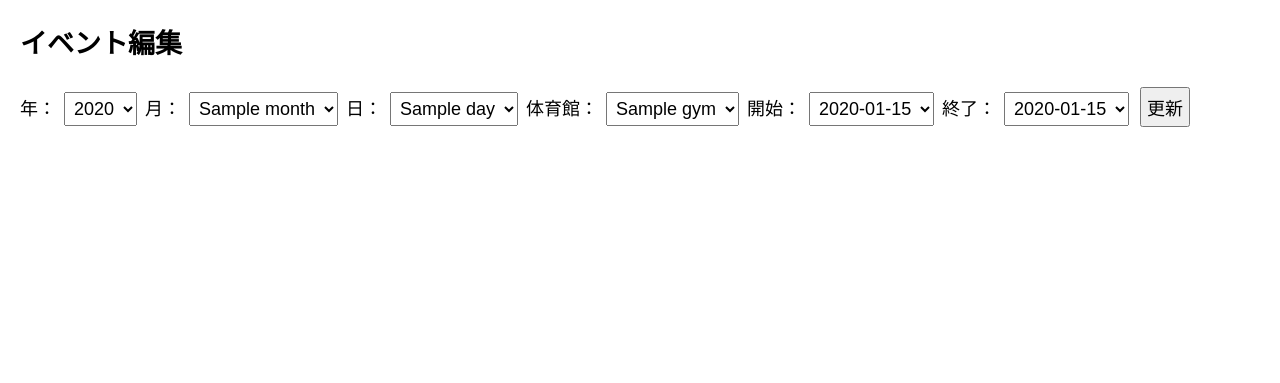
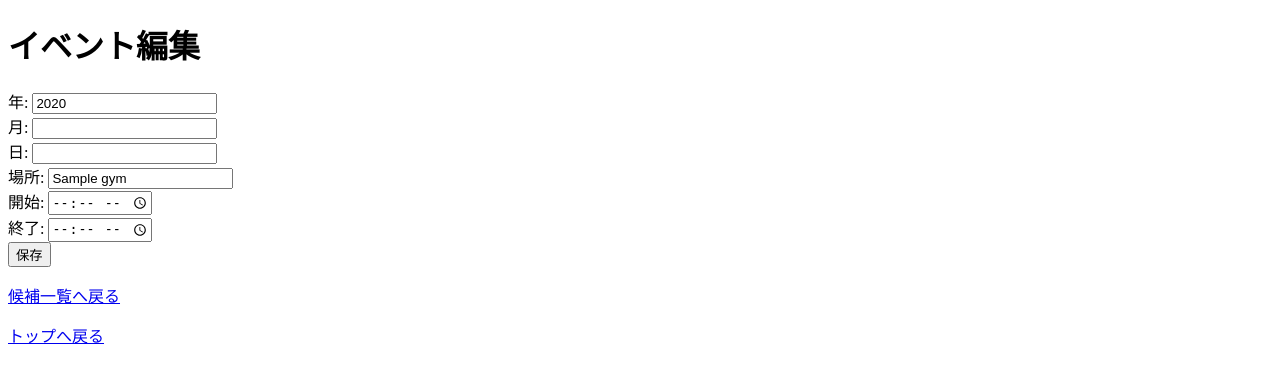
Before and after one commit to matsumurashin0125/event-app6, a Flask app: template templates/edit_event.html in a window 1280 px wide. Shown: the top 383 px of the page. Run offline with Flask 3, Linux system fonts and the light colour scheme; the template is opened without the code that fills it: most values are stand-ins (such as "Sample title", 1, 10 or a date in 2020).

Commit message:
edit_event.html を更新

```diff
--- a/templates/edit_event.html
+++ b/templates/edit_event.html
@@ -1,52 +1,25 @@
-{% extends "base.html" %}
-{% block content %}
-<h2>イベント編集</h2>
+<!DOCTYPE html>
+<html>
+<head>
+    <title>イベント編集</title>
+</head>
+<body>
 
-<form method="POST">
+<h1>イベント編集</h1>
 
-  年：
-  <select name="year">
-    {% for y in years %}
-      <option value="{{ y }}" {% if y == cand.year %}selected{% endif %}>{{ y }}</option>
-    {% endfor %}
-  </select>
+<form method="post">
+    年: <input type="number" name="year" value="{{ event.year }}"><br>
+    月: <input type="number" name="month" value="{{ event.month }}"><br>
+    日: <input type="number" name="day" value="{{ event.day }}"><br>
+    場所: <input type="text" name="gym" value="{{ event.gym }}"><br>
+    開始: <input type="time" name="start" value="{{ event.start }}"><br>
+    終了: <input type="time" name="end" value="{{ event.end }}"><br>
 
-  月：
-  <select name="month">
-    {% for m in months %}
-      <option value="{{ m }}" {% if m == cand.month %}selected{% endif %}>{{ m }}</option>
-    {% endfor %}
-  </select>
-
-  日：
-  <select name="day">
-    {% for d in days %}
-      <option value="{{ d }}" {% if d == cand.day %}selected{% endif %}>{{ d }}</option>
-    {% endfor %}
-  </select>
-
-  体育館：
-  <select name="gym">
-    {% for g in gyms %}
-      <option value="{{ g }}" {% if g == cand.gym %}selected{% endif %}>{{ g }}</option>
-    {% endfor %}
-  </select>
-
-  開始：
-  <select name="start">
-    {% for t in times %}
-      <option value="{{ t }}" {% if t == cand.start %}selected{% endif %}>{{ t }}</option>
-    {% endfor %}
-  </select>
-
-  終了：
-  <select name="end">
-    {% for t in times %}
-      <option value="{{ t }}" {% if t == cand.end %}selected{% endif %}>{{ t }}</option>
-    {% endfor %}
-  </select>
-
-  <button type="submit">更新</button>
+    <button type="submit">保存</button>
 </form>
 
-{% endblock %}
+<p><a href="{{ url_for('confirm') }}">候補一覧へ戻る</a></p>
+<p><a href="{{ url_for('home') }}">トップへ戻る</a></p>
+
+</body>
+</html>
```
